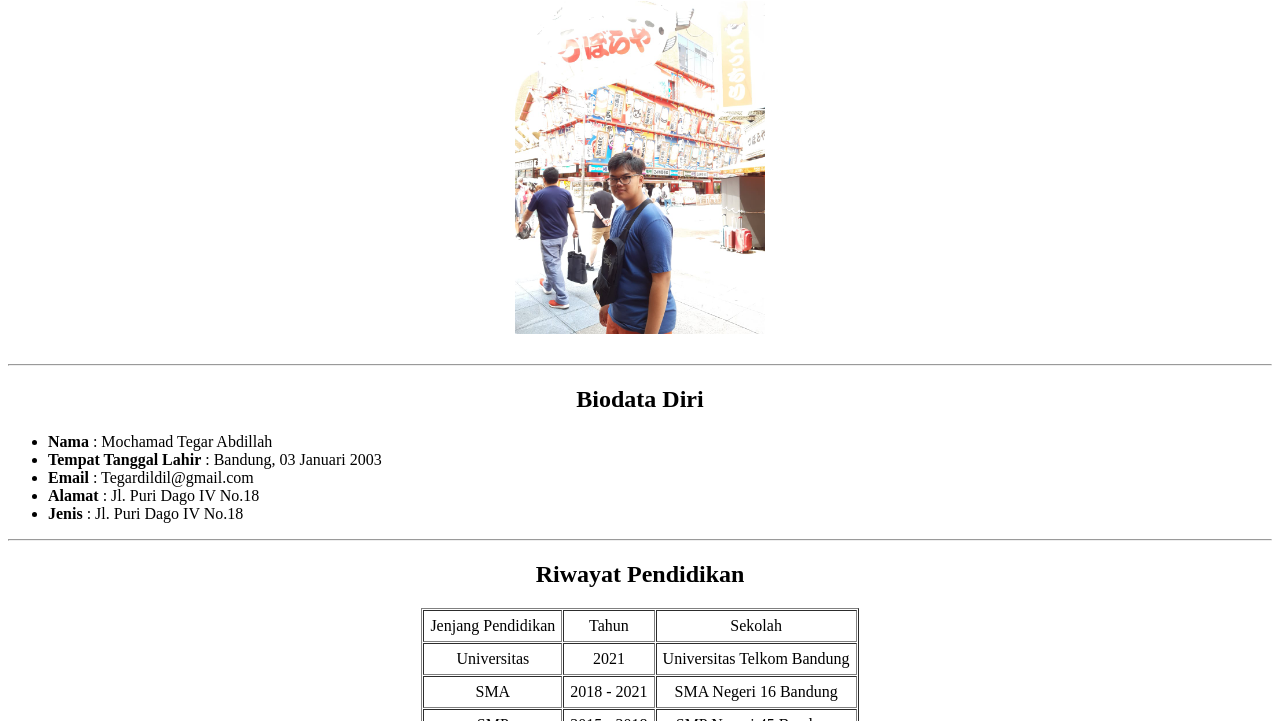
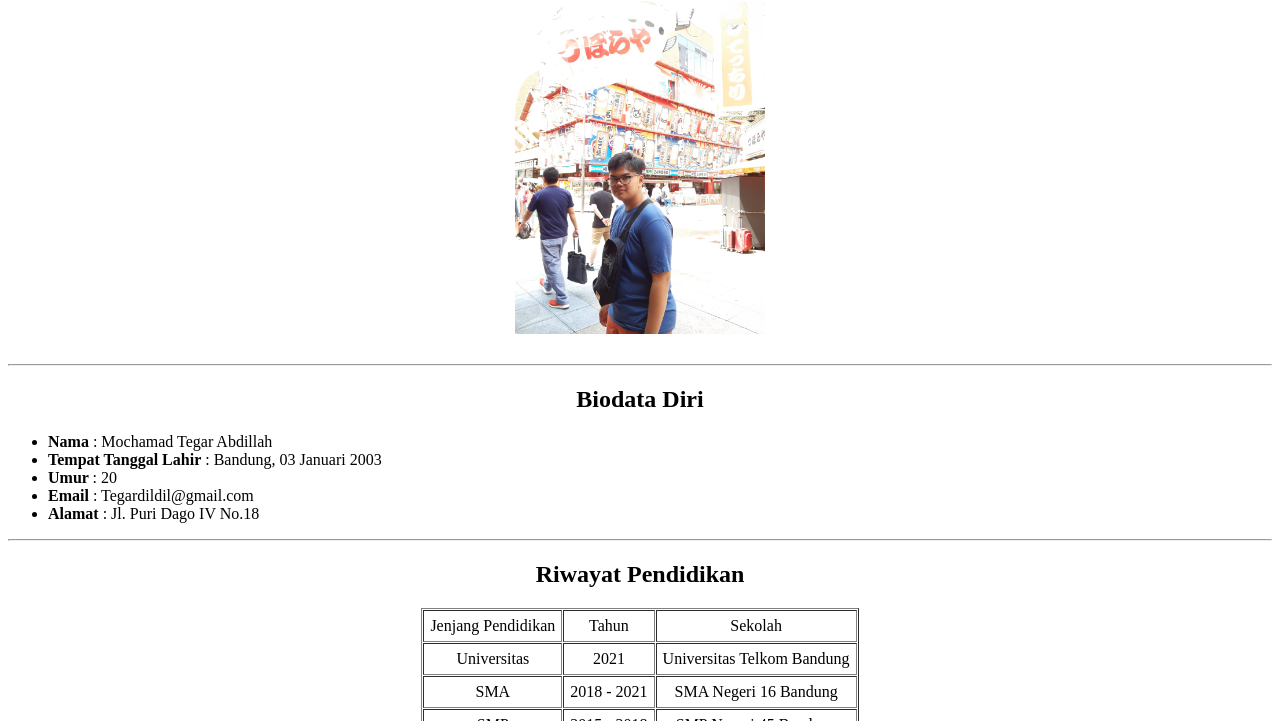
Before and after one commit to TegarTheGorGor/WAD_Project-1, a plain HTML site: page index.html in a window 1280 px wide. Shown: the part 79-800 px from the top of the page. Drawn offline with Linux system fonts and the light colour scheme.

Commit message:
Update index.html

```diff
--- a/index.html
+++ b/index.html
@@ -15,9 +15,9 @@
     <ul>
         <li><b>Nama</b> : Mochamad Tegar Abdillah</li>
         <li><b>Tempat Tanggal Lahir</b> : Bandung, 03 Januari 2003</li>
+        <li><b>Umur </b> : 20</li>
         <li><b>Email</b> : Tegardildil@gmail.com</li>
         <li><b>Alamat</b> : Jl. Puri Dago IV No.18</li>
-        <li><b>Jenis </b> : Jl. Puri Dago IV No.18</li>
     </ul>
     <hr>
 
```
